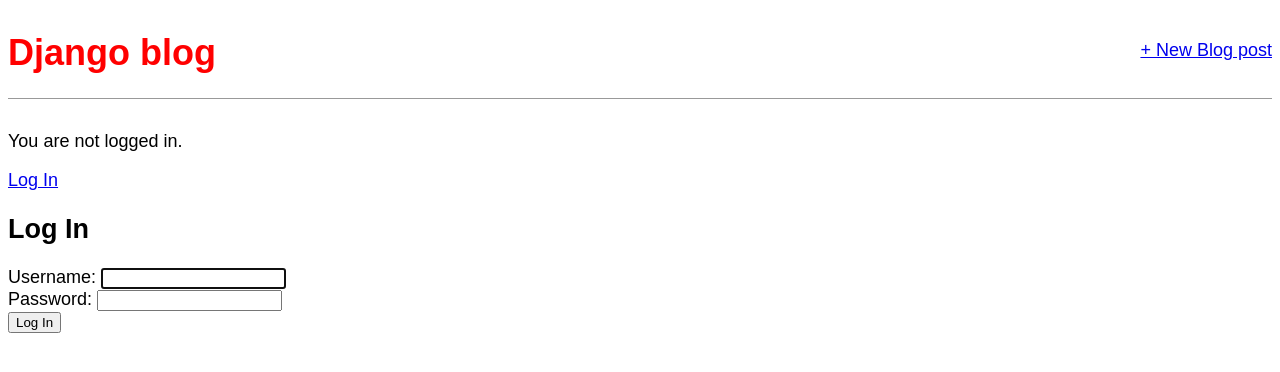
After one commit to SujoyPaul0/django-beginner, a Django app: page /accounts/login/ in a window 1280 px wide. The commit adds this page. Shown: the top 372 px of the page. Run offline with Django 5.2, Linux system fonts and the light colour scheme.

Commit message:
login and logout page

```diff
--- a/blog/django_project/settings.py
+++ b/blog/django_project/settings.py
@@ -123,3 +123,5 @@ STATICFILES_DIRS = [BASE_DIR / "static"]
 # https://docs.djangoproject.com/en/5.0/ref/settings/#default-auto-field
 
 DEFAULT_AUTO_FIELD = "django.db.models.BigAutoField"
+LOGIN_REDIRECT_URL = "home"
+LOGOUT_REDIRECT_URL = "home"
--- a/blog/django_project/urls.py
+++ b/blog/django_project/urls.py
@@ -3,5 +3,6 @@ from django.urls import path, include
 
 urlpatterns = [
     path("admin/", admin.site.urls),
+    path("accounts/", include("django.contrib.auth.urls")),
     path("", include("blog.urls")),
 ]
--- a/blog/templates/base.html
+++ b/blog/templates/base.html
@@ -19,6 +19,17 @@
                 <a href="{% url 'post_new' %}">+ New Blog post</a>
             </div>
         </header>
+        {% if user.is_authenticated %}
+        <p>Hi {{ user.username }}!</p>
+        <form action="{% url 'logout' %}" method="post">
+            {% csrf_token %}
+            <button type="submit">Log Out</button>
+        </form>
+        {% else %}
+        <p>You are not logged in.</p>
+        <a href="{% url 'login' %}">Log In</a>
+        {% endif %}
+
         {% block content %}
         {% endblock content %}
     </div>
--- /dev/null
+++ b/blog/templates/registration/login.html
@@ -0,0 +1,9 @@
+{% extends "base.html" %}
+
+{% block content %}
+<h2>Log In</h2>
+<form method="post">{% csrf_token %}
+    {{ form }}
+    <button type="submit">Log In</button>
+</form>
+{% endblock content %}
```
